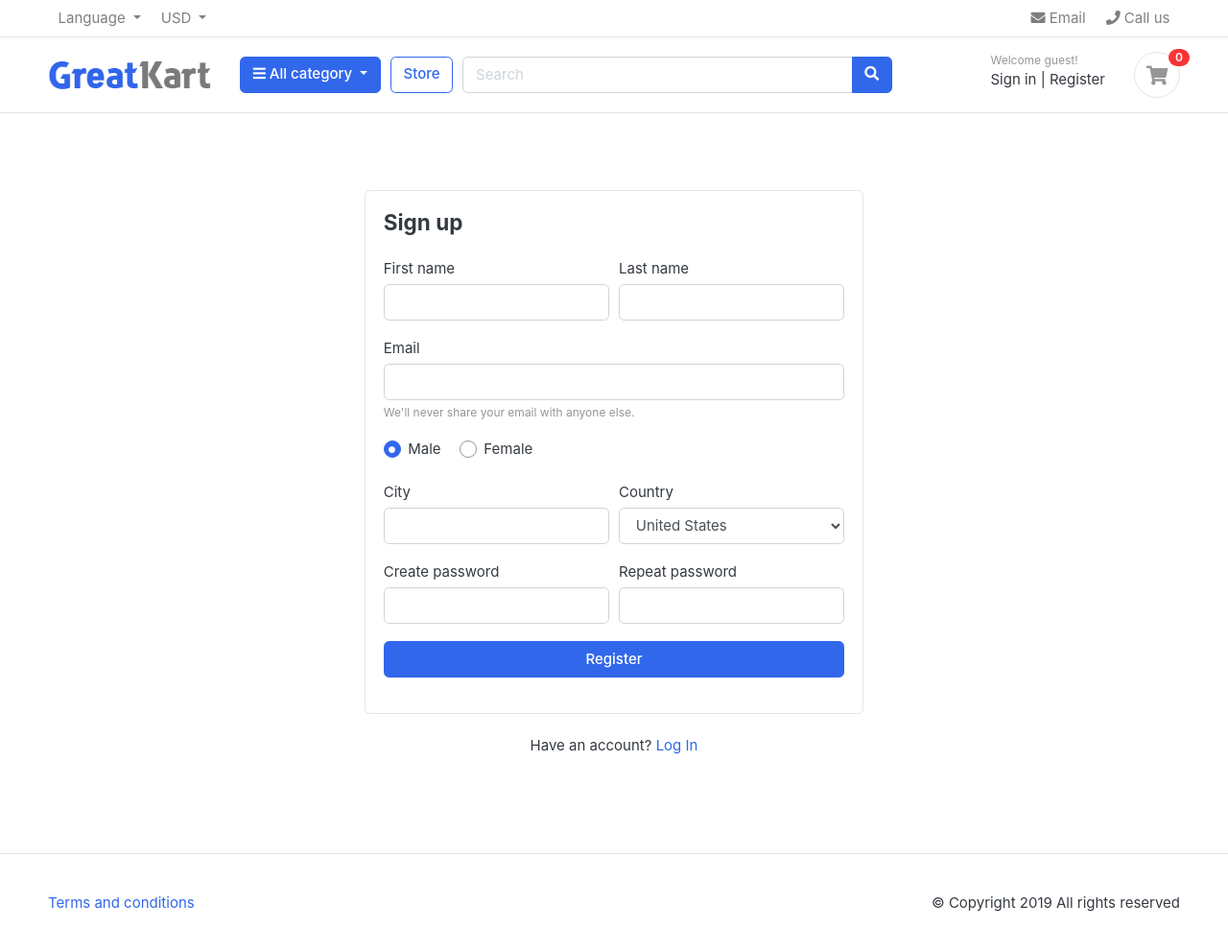
After one commit to sarvaribragimov/online-shop, a Django app: template backend/templates/account/register.html in a window 1280 px wide. The commit adds this page. Shown: the whole page at 96% size. Run offline with Django 3.2, Linux system fonts and the light colour scheme; the template is opened without the code that fills it, so the values that code supplies are empty; some web fonts are replaced.

Commit message:
sigin added

```diff
--- a/backend/config/urls.py
+++ b/backend/config/urls.py
@@ -1,4 +1,11 @@
+from django.conf import settings
+from django.conf.urls.static import static
 from django.contrib import admin
-from django.urls import path, include
+from django.urls import include, path
 
-urlpatterns = [path("admin/", admin.site.urls), path("", include("src.apps.v1"))]
+urlpatterns = [
+    path("admin/", admin.site.urls), path("", include("src.apps.v1"))] + static(
+    settings.MEDIA_URL, document_root=settings.MEDIA_ROOT
+)
+
+urlpatterns += static(settings.STATIC_URL, document_root=settings.STATIC_ROOT)
--- a/backend/src/apps/accounts/admin.py
+++ b/backend/src/apps/accounts/admin.py
@@ -1 +1,5 @@
 # Register your models here.
+from django.contrib import admin
+from .models import User
+
+admin.site.register(User)
--- /dev/null
+++ b/backend/src/apps/accounts/forms.py
@@ -0,0 +1,5 @@
+# from django import forms
+
+# class LoginForm(forms.Form):
+#     email = forms.EmailField(max_length=50)
+#     password = forms.CharField(widget=forms.PasswordInput)
--- a/backend/src/apps/accounts/urls.py
+++ b/backend/src/apps/accounts/urls.py
@@ -1,7 +1,8 @@
 from django.urls import path
 
-from .views import index_page
+from .views import index_page,user_login
 
 urlpatterns = [
-    path("index/", index_page, name="index_page"),
+    path("", index_page, name="index_page"),
+    path('login/',user_login,name='login'),
 ]
--- /dev/null
+++ b/backend/templates/account/register.html
@@ -0,0 +1,232 @@
+<!DOCTYPE HTML>
+<html lang="en">
+<head>
+<meta charset="utf-8">
+<meta http-equiv="pragma" content="no-cache" />
+<meta http-equiv="cache-control" content="max-age=604800" />
+<meta name="viewport" content="width=device-width, initial-scale=1, shrink-to-fit=no">
+
+<title>GreatKart | One of the Biggest Online Shopping Platform</title>
+
+<link href="images/favicon.ico" rel="shortcut icon" type="image/x-icon">
+
+<!-- jQuery -->
+<script src="js/jquery-2.0.0.min.js" type="text/javascript"></script>
+
+<!-- Bootstrap4 files-->
+<script src="js/bootstrap.bundle.min.js" type="text/javascript"></script>
+<link href="css/bootstrap.css" rel="stylesheet" type="text/css"/>
+
+<!-- Font awesome 5 -->
+<link href="fonts/fontawesome/css/all.min.css" type="text/css" rel="stylesheet">
+
+<!-- custom style -->
+<link href="css/ui.css" rel="stylesheet" type="text/css"/>
+<link href="css/responsive.css" rel="stylesheet" media="only screen and (max-width: 1200px)" />
+
+<!-- custom javascript -->
+<script src="js/script.js" type="text/javascript"></script>
+
+<script type="text/javascript">
+/// some script
+
+// jquery ready start
+$(document).ready(function() {
+	// jQuery code
+
+});
+// jquery end
+</script>
+
+</head>
+<body>
+
+
+<header class="section-header">
+<nav class="navbar p-md-0 navbar-expand-sm navbar-light border-bottom">
+<div class="container">
+  <button class="navbar-toggler" type="button" data-toggle="collapse" data-target="#navbarTop4" aria-controls="navbarNav" aria-expanded="false" aria-label="Toggle navigation">
+    <span class="navbar-toggler-icon"></span>
+  </button>
+  <div class="collapse navbar-collapse" id="navbarTop4">
+    <ul class="navbar-nav mr-auto">
+    	<li class="nav-item dropdown">
+		 	<a href="#" class="nav-link dropdown-toggle" data-toggle="dropdown">   Language </a>
+		    <ul class="dropdown-menu small">
+				<li><a class="dropdown-item" href="#">English</a></li>
+				<li><a class="dropdown-item" href="#">Arabic</a></li>
+				<li><a class="dropdown-item" href="#">Russian </a></li>
+		    </ul>
+		</li>
+		<li class="nav-item dropdown">
+			<a href="#" class="nav-link dropdown-toggle" data-toggle="dropdown"> USD </a>
+			<ul class="dropdown-menu small">
+				<li><a class="dropdown-item" href="#">EUR</a></li>
+				<li><a class="dropdown-item" href="#">AED</a></li>
+				<li><a class="dropdown-item" href="#">RUBL </a></li>
+		    </ul>
+		</li>
+    </ul>
+    <ul class="navbar-nav">
+		<li><a href="#" class="nav-link"> <i class="fa fa-envelope"></i> Email </a></li>
+		<li><a href="#" class="nav-link"> <i class="fa fa-phone"></i> Call us </a></li>
+	</ul> <!-- list-inline //  -->
+  </div> <!-- navbar-collapse .// -->
+</div> <!-- container //  -->
+</nav>
+
+<section class="header-main border-bottom">
+	<div class="container">
+<div class="row align-items-center">
+	<div class="col-lg-2 col-md-3 col-6">
+		<a href="./" class="brand-wrap">
+			<img class="logo" src="./images/logo.png">
+		</a> <!-- brand-wrap.// -->
+	</div>
+	<div class="col-lg col-sm col-md col-6 flex-grow-0">
+		<div class="category-wrap dropdown d-inline-block float-right">
+			<button type="button" class="btn btn-primary dropdown-toggle" data-toggle="dropdown">
+				<i class="fa fa-bars"></i> All category
+			</button>
+			<div class="dropdown-menu">
+				<a class="dropdown-item" href="#">Machinery / Mechanical Parts / Tools </a>
+				<a class="dropdown-item" href="#">Consumer Electronics / Home Appliances </a>
+				<a class="dropdown-item" href="#">Auto / Transportation</a>
+				<a class="dropdown-item" href="#">Apparel / Textiles / Timepieces </a>
+				<a class="dropdown-item" href="#">Home & Garden / Construction / Lights </a>
+				<a class="dropdown-item" href="#">Beauty & Personal Care / Health </a>
+			</div>
+		</div>  <!-- category-wrap.// -->
+	</div> <!-- col.// -->
+	<a href="./store.html" class="btn btn-outline-primary">Store</a>
+	<div class="col-lg  col-md-6 col-sm-12 col">
+		<form action="#" class="search">
+			<div class="input-group w-100">
+			    <input type="text" class="form-control" style="width:60%;" placeholder="Search">
+
+			    <div class="input-group-append">
+			      <button class="btn btn-primary" type="submit">
+			        <i class="fa fa-search"></i>
+			      </button>
+			    </div>
+		    </div>
+		</form> <!-- search-wrap .end// -->
+	</div> <!-- col.// -->
+	<div class="col-lg-3 col-sm-6 col-8 order-2 order-lg-3">
+				<div class="d-flex justify-content-end mb-3 mb-lg-0">
+					<div class="widget-header">
+						<small class="title text-muted">Welcome guest!</small>
+						<div>
+							<a href="./signin.html">Sign in</a> <span class="dark-transp"> | </span>
+							<a href="./register.html"> Register</a>
+						</div>
+					</div>
+					<a href="./cart.html" class="widget-header pl-3 ml-3">
+						<div class="icon icon-sm rounded-circle border"><i class="fa fa-shopping-cart"></i></div>
+						<span class="badge badge-pill badge-danger notify">0</span>
+					</a>
+				</div> <!-- widgets-wrap.// -->
+			</div> <!-- col.// -->
+</div> <!-- row.// -->
+	</div> <!-- container.// -->
+</section> <!-- header-main .// -->
+
+
+
+</header> <!-- section-header.// -->
+
+
+
+<!-- ========================= SECTION CONTENT ========================= -->
+<section class="section-content padding-y">
+
+<!-- ============================ COMPONENT REGISTER   ================================= -->
+	<div class="card mx-auto" style="max-width:520px; margin-top:40px;">
+      <article class="card-body">
+		<header class="mb-4"><h4 class="card-title">Sign up</h4></header>
+		<form>
+				<div class="form-row">
+					<div class="col form-group">
+						<label>First name</label>
+					  	<input type="text" class="form-control" placeholder="">
+					</div> <!-- form-group end.// -->
+					<div class="col form-group">
+						<label>Last name</label>
+					  	<input type="text" class="form-control" placeholder="">
+					</div> <!-- form-group end.// -->
+				</div> <!-- form-row end.// -->
+				<div class="form-group">
+					<label>Email</label>
+					<input type="email" class="form-control" placeholder="">
+					<small class="form-text text-muted">We'll never share your email with anyone else.</small>
+				</div> <!-- form-group end.// -->
+				<div class="form-group">
+					<label class="custom-control custom-radio custom-control-inline">
+					  <input class="custom-control-input" checked="" type="radio" name="gender" value="option1">
+					  <span class="custom-control-label"> Male </span>
+					</label>
+					<label class="custom-control custom-radio custom-control-inline">
+					  <input class="custom-control-input" type="radio" name="gender" value="option2">
+					  <span class="custom-control-label"> Female </span>
+					</label>
+				</div> <!-- form-group end.// -->
+				<div class="form-row">
+					<div class="form-group col-md-6">
+					  <label>City</label>
+					  <input type="text" class="form-control">
+					</div> <!-- form-group end.// -->
+					<div class="form-group col-md-6">
+					  <label>Country</label>
+					  <select id="inputState" class="form-control">
+					    <option> Choose...</option>
+					      <option>Uzbekistan</option>
+					      <option>Russia</option>
+					      <option selected="">United States</option>
+					      <option>India</option>
+					      <option>Afganistan</option>
+					  </select>
+					</div> <!-- form-group end.// -->
+				</div> <!-- form-row.// -->
+				<div class="form-row">
+					<div class="form-group col-md-6">
+						<label>Create password</label>
+					    <input class="form-control" type="password">
+					</div> <!-- form-group end.// -->
+					<div class="form-group col-md-6">
+						<label>Repeat password</label>
+					    <input class="form-control" type="password">
+					</div> <!-- form-group end.// -->
+				</div>
+			    <div class="form-group">
+			        <button type="submit" class="btn btn-primary btn-block"> Register  </button>
+			    </div> <!-- form-group// -->
+
+			</form>
+		</article><!-- card-body.// -->
+    </div> <!-- card .// -->
+    <p class="text-center mt-4">Have an account? <a href="">Log In</a></p>
+    <br><br>
+<!-- ============================ COMPONENT REGISTER  END.// ================================= -->
+
+
+</section>
+<!-- ========================= SECTION CONTENT END// ========================= -->
+
+
+<!-- ========================= FOOTER ========================= -->
+<footer class="section-footer border-top padding-y">
+	<div class="container">
+		<p class="float-md-right">
+			&copy Copyright 2019 All rights reserved
+		</p>
+		<p>
+			<a href="#">Terms and conditions</a>
+		</p>
+	</div><!-- //container -->
+</footer>
+<!-- ========================= FOOTER END // ========================= -->
+
+
+
+</body>
+</html>
--- a/backend/templates/includes/header.html
+++ b/backend/templates/includes/header.html
@@ -1,3 +1,4 @@
+{% load static %}
 <header class="section-header">
     <nav class="navbar p-md-0 navbar-expand-sm navbar-light border-bottom">
         <div class="container">
@@ -28,7 +29,7 @@
             <div class="row align-items-center">
                 <div class="col-lg-2 col-md-3 col-6">
                     <a href="./" class="brand-wrap">
-                        <img class="logo" src="./images/logo.png">
+                        <img class="logo" src="{% static './images/logo.png' %}">
                     </a> <!-- brand-wrap.// -->
                 </div>
                 <div class="col-lg col-sm col-md col-6 flex-grow-0">
@@ -65,7 +66,7 @@
                         <div class="widget-header">
                             <small class="title text-muted">Welcome guest!</small>
                             <div>
-                                <a href="./signin.html">Sign in</a> <span class="dark-transp"> | </span>
+                                <a href="login/">Sign in</a> <span class="dark-transp"> | </span>
                                 <a href="./register.html"> Register</a>
                             </div>
                         </div>
```
Also changed, not shown: backend/config/settings.py (+16 -0 lines), backend/src/apps/accounts/account_manager.py (added, +28 -0 lines), backend/src/apps/accounts/models.py (+55 -1 lines), backend/src/apps/accounts/views.py (+27 -1 lines), backend/templates/account/signin.html (added, +42 -0 lines), backend/templates/includes/foter_signin.html (added, +12 -0 lines), backend/src/apps/accounts/migrations/__init__.py (deleted).
